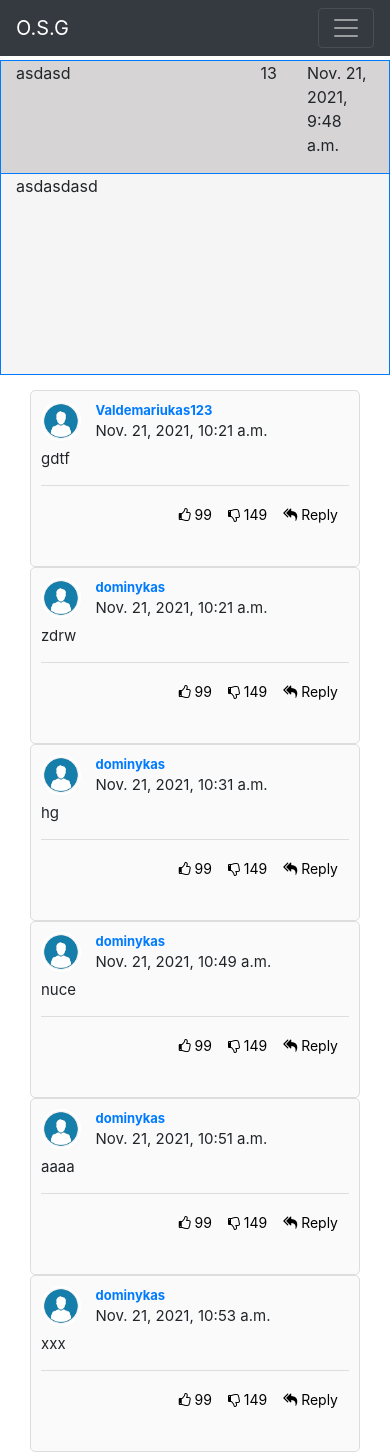
After one commit to dainoras99/OpenSourceGamesDjango-main, a Django app: page /topicPage/1/ in a window 390 px wide. The commit adds this page. Run offline with Django 3.2, Linux system fonts and the light colour scheme; data comes from the database, SQL or seed files in the repository; both versions use the stored data as it was after the commit; some libraries are stand-ins or nearby versions.

Commit message:
forum implemented

```diff
--- a/accounts/admin.py
+++ b/accounts/admin.py
@@ -1,5 +1,5 @@
 from django.contrib import admin
-from .models  import Comment, Customer, GameComment , UserGame , NewsClass, Vote
+from .models  import Comment, Customer, GameComment, Topic, TopicComment , UserGame , NewsClass, Vote
 # Register your models here.
 admin.site.register(Customer),
 admin.site.register(UserGame),
@@ -7,3 +7,5 @@ admin.site.register(NewsClass),
 admin.site.register(Comment),
 admin.site.register(GameComment),
 admin.site.register(Vote),
+admin.site.register(Topic),
+admin.site.register(TopicComment),
--- /dev/null
+++ b/accounts/templates/accounts/forumPage.html
@@ -0,0 +1,271 @@
+{% load static %}
+
+<head>
+    <title>Bootstrap 4 Blog Post Comments Section Design</title>
+    <meta charset="utf-8">
+    <meta name="viewport" content="width=device-width, initial-scale=1">
+    <link rel="stylesheet" href="https://cdnjs.cloudflare.com/ajax/libs/font-awesome/4.7.0/css/font-awesome.min.css">
+    <link rel="stylesheet" href="https://maxcdn.bootstrapcdn.com/bootstrap/4.3.1/css/bootstrap.min.css">
+    <script src="https://ajax.googleapis.com/ajax/libs/jquery/3.4.1/jquery.min.js"></script>
+    <script src="https://cdnjs.cloudflare.com/ajax/libs/popper.js/1.14.7/umd/popper.min.js"></script>
+    <script src="https://maxcdn.bootstrapcdn.com/bootstrap/4.3.1/js/bootstrap.min.js"></script>
+    <style>
+        .comments-details button.btn.dropdown-toggle,
+        .comments-details .total-comments {
+            font-size: 18px;
+            font-weight: 500;
+            color: #5e5e5e;
+        }
+
+        .comments-details {
+            padding: 15px 15px;
+        }
+
+        .comments .comments .dropdown,
+        .comments .dropup {
+            position: relative;
+        }
+
+        .comments button {
+            background-color: transparent;
+            border: none;
+        }
+
+        .comments .comment-box {
+            width: 100%;
+            float: left;
+            height: 100%;
+            background-color: #FAFAFA;
+            padding: 10px 10px 10px;
+            margin-bottom: 15px;
+            border-radius: 5px;
+            border: 1px solid #ddd;
+        }
+
+        .comments .add-comment {
+            background-color: transparent;
+            border: none;
+            position: relative;
+            margin-bottom: 50px;
+        }
+
+        .comments .commenter-pic {
+            width: 50px;
+            height: 50px;
+            display: inline-block;
+            border-radius: 100%;
+            border: 2px solid #fff;
+            overflow: hidden;
+            background-color: #fff;
+        }
+
+        .comments .add-comment .commenter-name {
+            width: 100%;
+            padding-left: 75px;
+            position: absolute;
+            top: 20px;
+            left: 0px;
+        }
+
+        .comments .add-comment input {
+            border-top: 0px;
+            border-bottom: 1px solid #ccc;
+            border-left: 0px;
+            border-right: 0px;
+            outline: 0px;
+            box-shadow: none;
+            border-radius: 0;
+            width: 100%;
+            padding: 0;
+            font-weight: normal;
+        }
+
+        .comments .add-comment input:focus {
+            border-color: #03a9f4;
+            border-width: 2px;
+        }
+
+        .comments .add-comment button[type=submit] {
+            background-color: #03a9f4;
+            color: #fff;
+            margin-right: 0px;
+        }
+
+        .comments .add-comment button {
+            background-color: #f5f5f5;
+            margin: 10px 5px;
+            font-size: 14px;
+            text-transform: uppercase;
+            float: right;
+        }
+
+        .comments .commenter-name .comment-time {
+            font-weight: normal;
+            margin-left: 8px;
+            font-size: 15px;
+        }
+
+        .comments p.comment-txt {
+            font-size: 15px;
+            border-bottom: 1px solid #ddd;
+            padding: 0px 0px 15px;
+        }
+
+        .comments .commenter-name {
+            display: inline-block;
+            position: relative;
+            top: -20px;
+            left: 10px;
+            font-size: 16px;
+            font-weight: bold;
+        }
+
+        .comments .comment-meta {
+            font-size: 14px;
+            color: #333;
+            padding: 2px 5px 0px;
+            line-height: 20px;
+            float: right;
+        }
+
+        .comments .reply-box {
+            display: none;
+        }
+
+        .comments .replied {
+            background-color: #fff;
+            width: 95%;
+            float: right;
+            margin-top: 15px;
+        }
+
+        /*======Responsive CSS=======*/
+        @media (max-width: 767px) {
+            .comments .commenter-name {
+                font-size: 13px;
+                top: -5px;
+            }
+
+            .comments .commenter-pic {
+                width: 40px;
+                height: 40px;
+            }
+
+            .comments .commenter-name a {
+                display: block;
+            }
+
+            .comments .commenter-name .comment-time {
+                display: block;
+                margin-left: 0px;
+            }
+        }
+    </style>
+</head>
+<div id="wrapper">
+
+    {% include 'accounts/navbar.html' %}
+
+    <div class="container mt-1">
+        <div class="row border border-primary" style="background-color: rgb(214, 212, 212);">
+            <div class="col-6">
+                <p>{{topicPage.topicName}}</p>
+            </div>
+            <div class="col-3">
+                <p style="float: right;">{{topicPage.user_id}}</p>
+            </div>
+            <div class="col-3">
+                <p style="float: right;">{{topicPage.date_added}}</p>
+            </div>
+        </div>
+        <div class="row border border-primary border-top-0" style="background-color: rgb(245, 245, 245);">
+            <div class="col-12" style="min-height: 200px">
+                <p>{{topicPage.topicDescription}}</p>
+            </div>
+        </div>
+    </div>
+    <div class="container">
+        {% for i in comment%}
+        {% if i.topic_id.id == topicPage.id%}
+        <div class="row">
+            <div class="col-12">
+                <div class="comments">
+                    <div class="comments-details">
+                        <div class="comment-box">
+                            <span class="commenter-pic">
+                                <img src="{%static '/Images/user-icon.png' %}" class="img-fluid">
+                            </span>
+                            <span class="commenter-name">
+                                <a href="#">{{i.user_id}}</a> <span class="comment-time">{{i.date_added}}</span>
+                            </span>
+                            <p class="comment-txt more">{{i.comment_body}}</p>
+                            <div class="comment-meta">
+                                <button class="comment-like"><i class="fa fa-thumbs-o-up" aria-hidden="true"></i>
+                                    99</button>
+                                <button class="comment-dislike"><i class="fa fa-thumbs-o-down" aria-hidden="true"></i>
+                                    149</button>
+                                <button class="comment-reply reply-popup"><i class="fa fa-reply-all"
+                                        aria-hidden="true"></i>
+                                    Reply</button>
+                            </div>
+                            <div class="comment-box add-comment reply-box">
+                                <span class="commenter-pic">
+                                    <img src="/images/user-icon.jpg" class="img-fluid">
+                                </span>
+                                <span class="commenter-name">
+                                    <input type="text" placeholder="Add a public reply" name="Add Comment">
+                                    <button type="submit" class="btn btn-default">Reply</button>
+                                    <button type="cancel" class="btn btn-default reply-popup">Cancel</button>
+                                </span>
+                            </div>
+                        </div>
+                    </div>
+                </div>
+            </div>
+        </div>
+        {%endif%}
+        {% endfor %}
+        <div class="row">
+            <div class="comment-box add-comment mt-3">
+                {% if request.user.is_authenticated %}
+                <form id="algin-form" name="myForm" method="POST" action="">
+                    {% csrf_token %}
+                    <div class="form-group text-center">
+                        <textarea placeholder="Pateikite komentarą..." id="message" name="message" rows="6"
+                            cols="179"></textarea>
+                        <br>
+                    </div>
+                    <div class="row text-center justify-content-center">
+                        <input type="button" data-value="{{topicPage.id}}" class="sendamessage w-75"
+                            onClick="document.myForm.submit()" value="Pateikti komentarą" id="send_message"
+                            name="send_message">
+                    </div>
+                </form>
+                {%endif%}
+            </div>
+        </div>
+    </div>
+</div>
+<script>
+    $(document).ready(function () {
+        $('.sendamessage').click(function (e) {
+            var topicid = $(this).attr("data-value")
+            var message = $('textarea#message').val();
+            e.preventDefault();
+            $.ajax({
+                type: 'POST',
+                url: '{% url "commentTopic" %}',
+                data: {
+                    message: message,
+                    csrfmiddlewaretoken: $('input[name=csrfmiddlewaretoken').val(),
+                    topicid: topicid,
+                    action: 'messagePost',
+                },
+                success: function (json) {
+
+                },
+                error: function (xhr, errmsg, err) { }
+            });
+        });
+    });
+</script>
--- a/accounts/templates/accounts/gamesPage.html
+++ b/accounts/templates/accounts/gamesPage.html
@@ -201,6 +201,9 @@
             .comments .commenter-name .comment-time {
                 display: block;
                 margin-left: 0px;
+            }
+            .forumPost:hover {
+                background-color: grey;
             }
         }
     </style>
--- a/accounts/templates/accounts/index.html
+++ b/accounts/templates/accounts/index.html
@@ -27,7 +27,7 @@
             <div class="col-xl-2 col-md-4">
                 <div class="icon-box">
                     <i class="ri-calendar-todo-line"></i>
-                    <h3><a href="">Forumas(nera)</a></h3>
+                    <h3><a href="{% url 'topics' %}">Forumas</a></h3>
                 </div>
             </div>
             <div class="col-xl-2 col-md-4">
--- a/accounts/templates/accounts/main.html
+++ b/accounts/templates/accounts/main.html
@@ -27,7 +27,7 @@
     <p class="float-end mb-1">
       <a href="#">Back to top</a>
     </p>
-    <p class="mb-1">&copy; Dominykas Pleteras PI19B</p>
+    <p class="mb-1">&copy; Likvidatoriai aka Dominykas Pleteras, Dainoras Žiukas, Valdemar Subotkovski PI19B</p>
   </div>
 </footer>
 
--- a/accounts/templates/accounts/navbar.html
+++ b/accounts/templates/accounts/navbar.html
@@ -19,6 +19,9 @@
           <li class="nav-item">
             <a class="nav-link" href="{% url 'gamesapi' %}">Nemokami Žaidimai</a>
           </li>
+          <li class="nav-item">
+            <a class="nav-link" href="{% url 'topics' %}">Forumas</a>
+          </li>
         </ul>
         <ul class="nav navbar-nav ml-auto">
             {% if request.user.is_authenticated %}
--- a/accounts/urls.py
+++ b/accounts/urls.py
@@ -22,6 +22,10 @@ urlpatterns = [
     path('gamesapi/', views.gamesapi, name='gamesapi'),
     path('scoreGame/', views.scoreGame, name='scoreGame'),
     path('postCommentGame/', views.commentGame, name="commentGame"),
+    path('forum/', views.topics, name='topics'),
+    path('topicPage/<str:pk>/', views.topicPage, name='topicPage'),
+    path('postCommentTopic/', views.commentTopic, name="commentTopic"),
+    path('uploadTopic/', views.uploadTopic, name='uploadTopic'),
 
 ]
 urlpatterns += static(settings.MEDIA_URL, document_root=settings.MEDIA_ROOT)
--- a/accounts/views.py
+++ b/accounts/views.py
@@ -4,10 +4,10 @@ from django.db import connections
 from django.http.response import JsonResponse
 from django.shortcuts import redirect, render
 
-from accounts.models import Comment, Customer, GameComment, UserGame, NewsClass, Vote
+from accounts.models import Comment, Customer, GameComment, Topic, TopicComment, UserGame, NewsClass, Vote
 from django.contrib.auth import logout
 from django.contrib.auth.forms import UserCreationForm
-from .forms import CreateNewNews, CreateUserForm, CreateNewGame, CreateNewComment
+from .forms import CreateNewNews, CreateNewTopic, CreateUserForm, CreateNewGame, CreateNewComment
 from django.contrib import messages
 from django.contrib.auth import authenticate, login, logout
 import urllib.request
@@ -26,9 +26,12 @@ def home(request):
     return render(request,'accounts/index.html',{'news':news})
 
 def news(request):
-
     news= NewsClass.objects.all()
     return render(request,'accounts/news.html',{'news':news})
+
+def topics(request):
+    topics=Topic.objects.all()
+    return render(request,'accounts/forum.html',{'topics':topics})
 
 def register(request):
     form= CreateUserForm()
@@ -73,6 +76,12 @@ def gamesPage(request,pk):
     context={'userGame':userGame, 'comment': gameComment, 'votes': votes}
     return render(request,'accounts/gamesPage.html',context)
 
+def topicPage(request,pk):
+    topicComment = TopicComment.objects.all()
+    topicPage= Topic.objects.get(id=pk)
+    context={'topicPage':topicPage, 'comment': topicComment}
+    return render(request,'accounts/forumPage.html',context)
+
 def uploadGame(request):
     form=CreateNewGame()
     uloggedinuser=request.user.username
@@ -110,6 +119,18 @@ def uploadNews(request):
     context={'form':form}
     return render(request,'accounts/uploadNews.html',context)
 
+def uploadTopic(request):
+    form=CreateNewTopic()
+    form = CreateNewTopic(initial={'user_id': request.user.username})
+    if request.method=='POST':
+        form=CreateNewTopic(request.POST, request.FILES)
+        print(request.POST)
+        if form.is_valid():
+            form.save()
+            return redirect('topics')
+    context={'form':form}
+    return render(request,'accounts/uploadTopic.html',context)
+
 def commentGame(request):
      if request.POST.get('action') == 'messagePost':
         id = int(request.POST.get('gameid'))
@@ -119,6 +140,18 @@ def commentGame(request):
         new.save();
         return JsonResponse({'gameid': id, 'message': message, 'userid': request.user.id})
 
+def commentTopic(request):
+     if request.POST.get('action') == 'messagePost':
+        id = int(request.POST.get('topicid'))
+        message = request.POST.get('message')
+        topicObject = Topic.objects.get(id=id)
+        new = TopicComment(user_id=request.user, topic_id=topicObject, comment_body=message)
+        new.save();
+        topicObject.replies = F('replies') + 1
+        topicObject.save()
+        topicObject.refresh_from_db()
+
+        return JsonResponse({'topic': id, 'message': message, 'userid': request.user.id})
 
 def comment(request):
     # form=CreateNewComment()
```
Also changed, not shown: accounts/forms.py (+14 -1 lines), accounts/models.py (+10 -2 lines), accounts/templates/accounts/forum.html (added, +41 -0 lines), accounts/templates/accounts/uploadTopic.html (added, +47 -0 lines), accounts/migrations/0014_topic.py (added), accounts/migrations/0015_topiccomment.py (added), accounts/migrations/0016_alter_topic_user_id.py (added), db.sqlite3.
